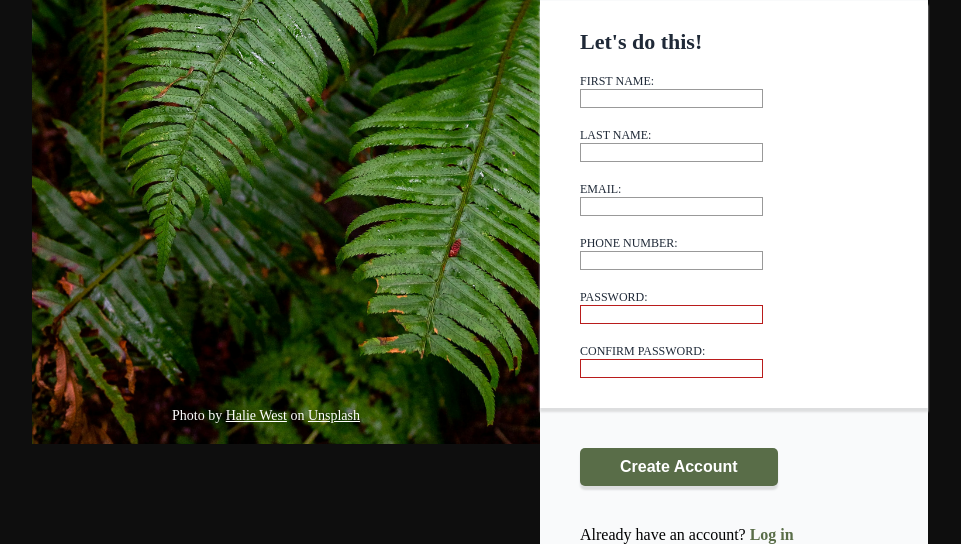
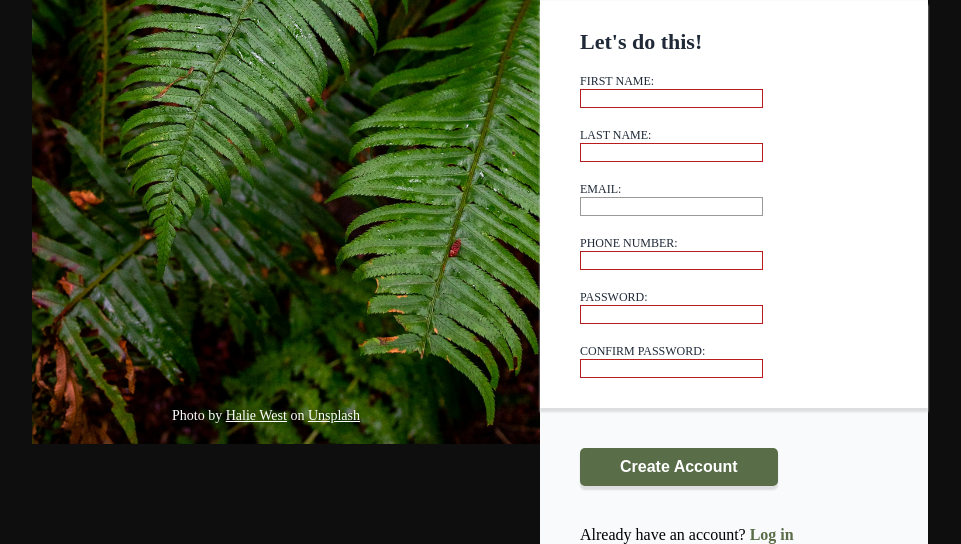
Before and after one commit to Temzoprince/Sign-up-Form, a plain HTML site: page index.html in a window 1280 px wide. Shown: the part 381-925 px from the top of the page, without its empty margins (160-1121 px from the left). Drawn offline with Linux system fonts and the light colour scheme.

Commit message:
Require all form inputs

```diff
--- a/index.html
+++ b/index.html
@@ -32,11 +32,11 @@
                         <div class="personal-details">
                             <div class="form-row">
                                 <label for="first_name">FIRST NAME:</label>
-                                <input id="first_name" name="first_name" type="text">
+                                <input id="first_name" name="first_name" type="text" required>
                             </div>
                             <div class="form-row">
                                 <label for="last_name">LAST NAME:</label>
-                                <input id="last_name" name="last_name" type="text">
+                                <input id="last_name" name="last_name" type="text" required>
                             </div>
                             <div class="form-row">
                                 <label for="email">EMAIL:</label>
@@ -44,7 +44,7 @@
                             </div>
                             <div class="form-row">
                                 <label for="phone_number">PHONE NUMBER:</label>
-                                <input id="phone_number" name="phone_number" type="tel">
+                                <input id="phone_number" name="phone_number" type="tel" required>
                             </div>
                             <div class="form-row">
                                 <label for="password">PASSWORD:</label>
```
